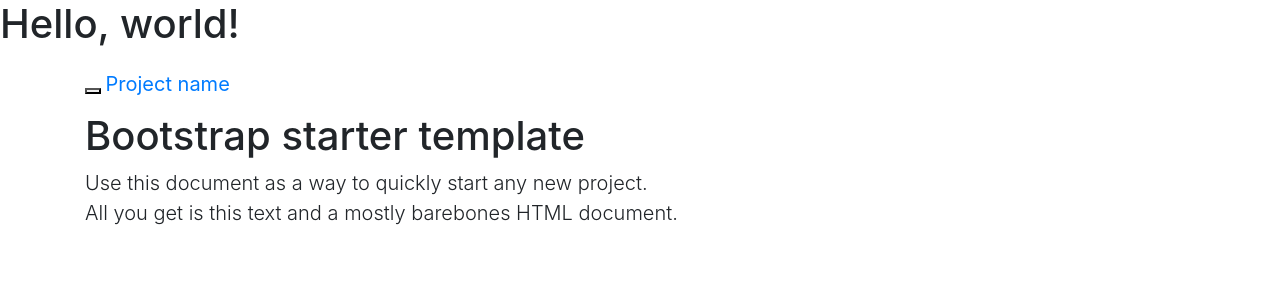
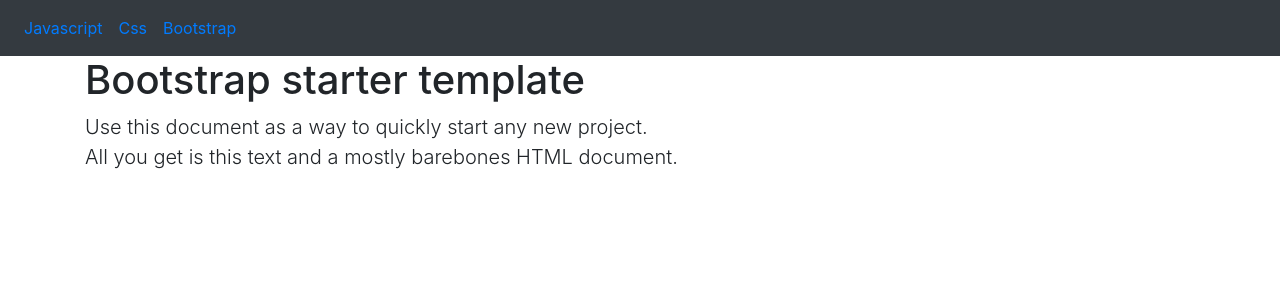
Before and after one commit to lesBrutasses/les_brutasses, a Jekyll site: the page built from index.md, in a window 1280 px wide. Shown: the top 300 px of the page. Built offline with Jekyll 4.4.1, drawn with Linux system fonts in a browser that asks for light colours.

Commit message:
Update main.html

```diff
--- a/_layouts/main.html
+++ b/_layouts/main.html
@@ -13,29 +13,22 @@
 </head>
 
 <body>
-  <h1>Hello, world!</h1>
 
 
-    <nav class="navbar navbar-inverse navbar-fixed-top">
-      <div class="container">
-        <div class="navbar-header">
-          <button type="button" class="navbar-toggle collapsed" data-toggle="collapse" data-target="#navbar" aria-expanded="false" aria-controls="navbar">
-            <span class="sr-only">Toggle navigation</span>
-            <span class="icon-bar"></span>
-            <span class="icon-bar"></span>
-            <span class="icon-bar"></span>
-          </button>
-          <a class="navbar-brand" href="#">Project name</a>
-        </div>
-        <div id="navbar" class="collapse navbar-collapse">
-          <ul class="nav navbar-nav">
-            <li class="active"><a href="#">Home</a></li>
-            <li><a href="#about">About</a></li>
-            <li><a href="#contact">Contact</a></li>
-          </ul>
-        </div><!--/.nav-collapse -->
-      </div>
-    </nav>
+<nav class="navbar navbar-expand-sm bg-dark">
+         <!-- Links -->
+   <ul class="navbar-nav">
+      <li class="nav-item">
+         <a class="nav-link" href="#">Javascript</a>
+      </li>
+      <li class="nav-item">
+         <a class="nav-link" href="#">Css</a>
+      </li>
+      <li class="nav-item">
+         <a class="nav-link" href="#">Bootstrap</a>
+      </li>
+   </ul>
+</nav>
 
     <div class="container">
 
```
